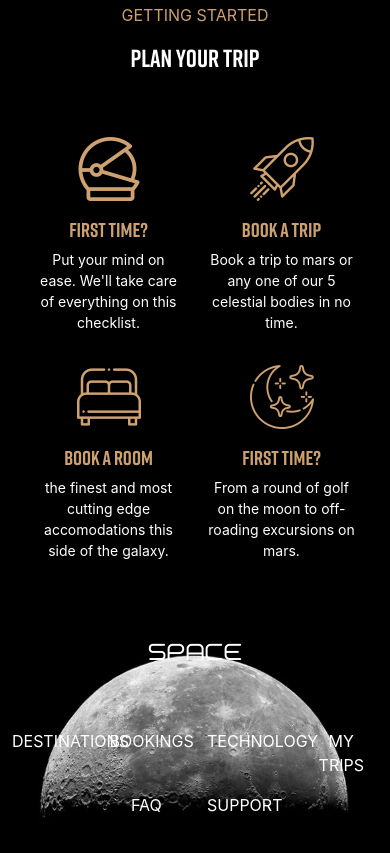
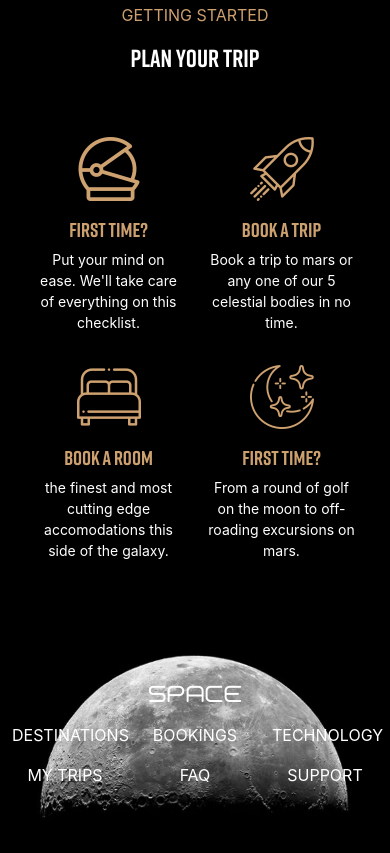
Before and after one commit to Reem122/explore-space, a plain HTML site: page index.html in a window 390 px wide. Shown: the part 5228-6081 px from the top of the page. Drawn offline with nearby package versions, Linux system fonts and the light colour scheme.

Commit message:
Add files via upload

```diff
--- a/index.html
+++ b/index.html
@@ -352,15 +352,15 @@
         <img src="img\1c1a6ec6711caffd78e429202ed8be76.jpg">
         <div class="container">
           <div class="row">
-            <div class="col text-center m-5"><h3>space</h3></div>
+            <div class="col text-center m-0 m-lg-5"><h3>space</h3></div>
           </div>
           <div class="row text-uppercase d-flex flex-md-nowrap justify-content-center">
-              <div class="col-md-2 col-sm-4 my-sm-2 col-3 my-2"><a href="#">destinations</a></div>
-              <div class="col-md-2 col-sm-4 my-sm-2 col-3 my-2"><a href="#">bookings</a></div>
-              <div class="col-md-2 col-sm-4 my-sm-2 col-3 my-2"><a href="#">technology</a></div>
-              <div class="col-md-2 col-sm-4 my-sm-2 col-3 my-2"><a href="#">my trips</a></div>
-              <div class="col-md-2 col-sm-4 my-sm-2 col-3 my-2"><a href="#">faq</a></div>
-              <div class="col-md-2 col-sm-4 my-sm-2 col-3 my-2"><a href="#">support</a></div>
+              <div class="col-md-2 col-4 my-sm-2 col-3 my-2"><a href="#">destinations</a></div>
+              <div class="col-md-2 col-4 my-sm-2 col-3 my-2"><a href="#">bookings</a></div>
+              <div class="col-md-2 col-4 my-sm-2 col-3 my-2"><a href="#">technology</a></div>
+              <div class="col-md-2 col-4 my-sm-2 col-3 my-2"><a href="#">my trips</a></div>
+              <div class="col-md-2 col-4 my-sm-2 col-3 my-2"><a href="#">faq</a></div>
+              <div class="col-md-2 col-4 my-sm-2 col-3 my-2"><a href="#">support</a></div>
           </div>
         </div>
       </footer>
--- a/style.css
+++ b/style.css
@@ -377,10 +377,12 @@ hr{
 /* plan your trip */
 
 /* footer */
-
+footer{
+    height: 200px;
+}
 footer .container{
     position: relative;
-    bottom: 270px;
+    bottom: 180px;
     margin: auto;
 }
 footer img{
@@ -565,6 +567,11 @@ input[type="search"]::-webkit-search-results-decoration {
         margin-top: 8px;
     }
     /* discover */
+    footer .container{
+        position: relative;
+        bottom: 300px;
+        margin: auto;
+    }
 }
 
 /* X-Large devices (large desktops, 1200px and up) */
```
